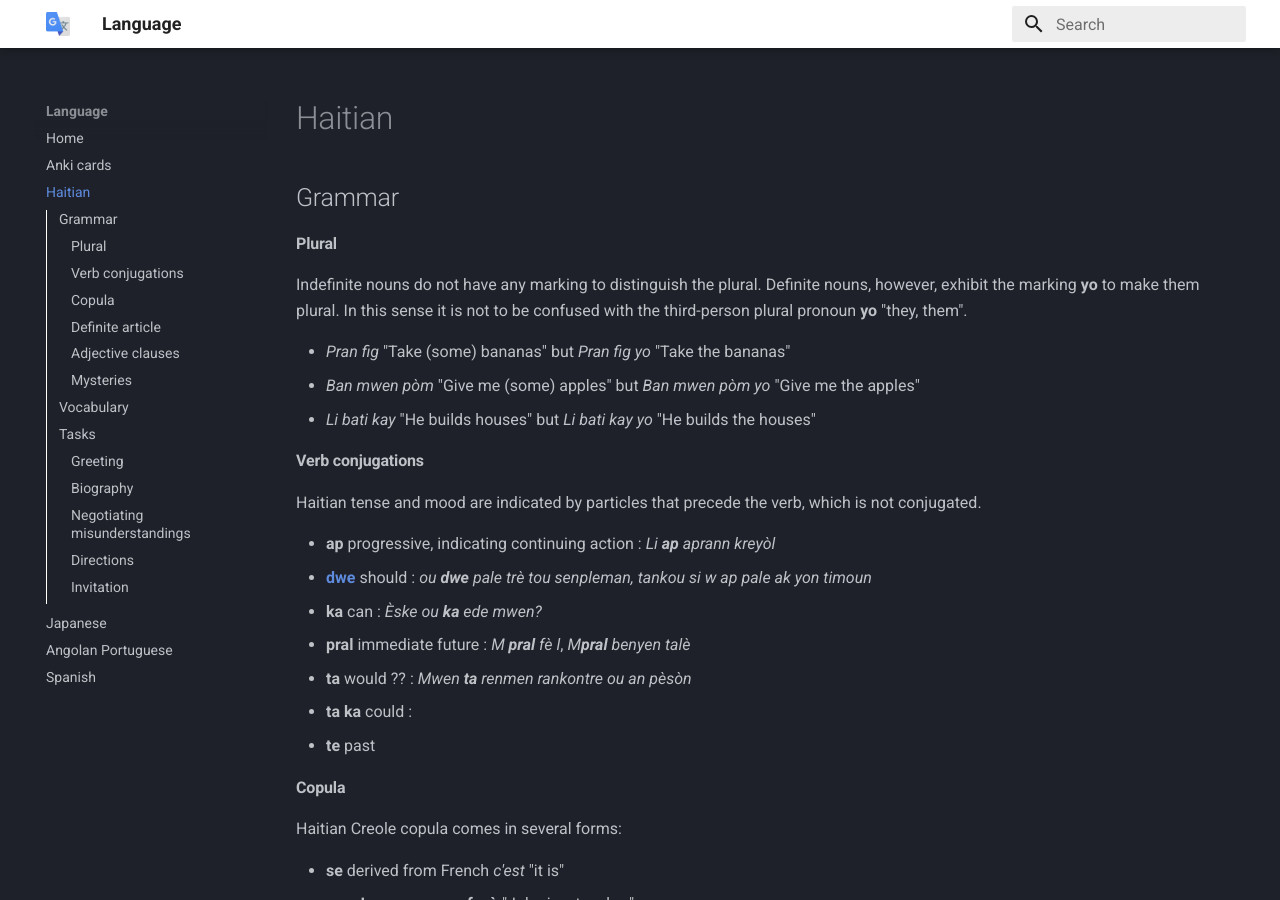
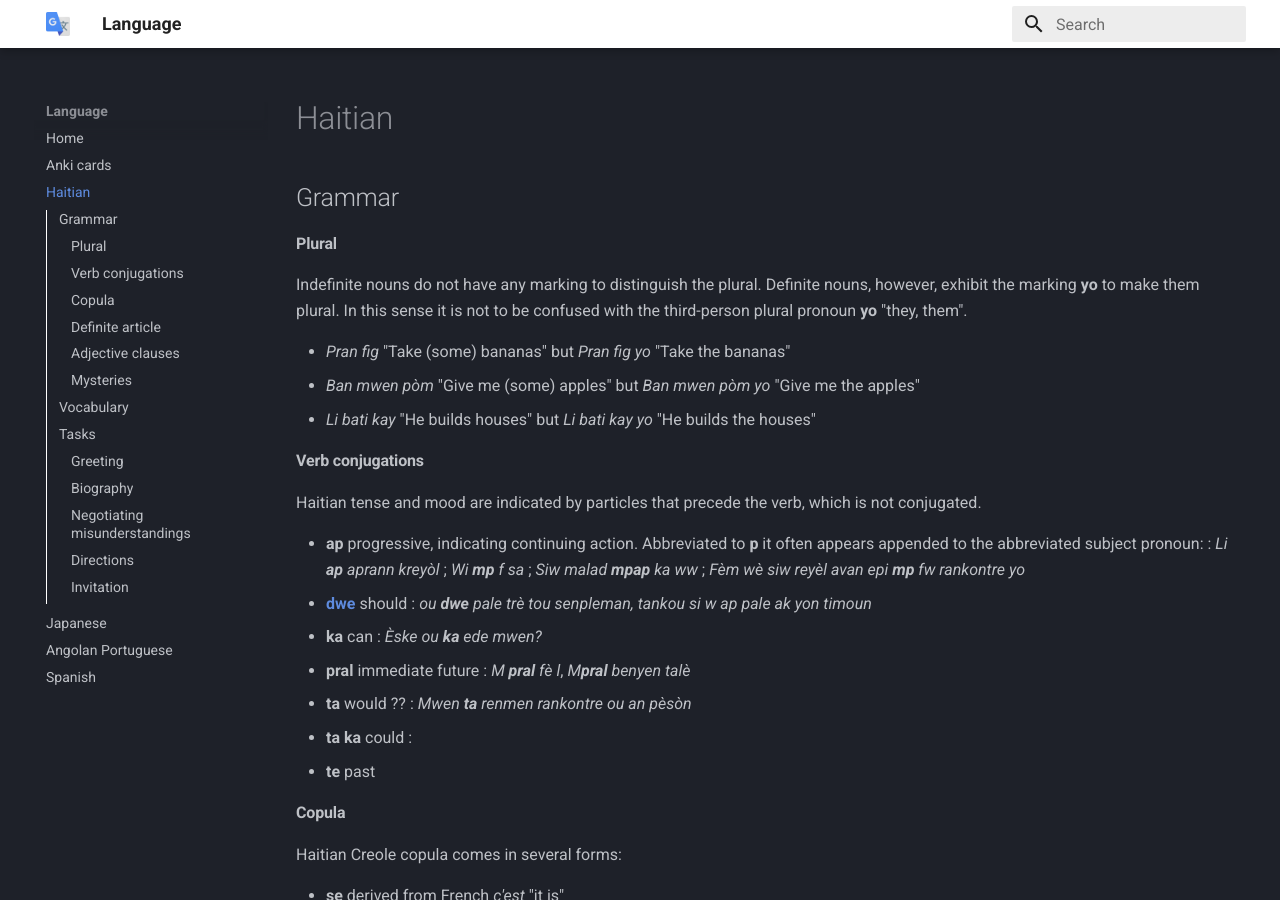
Before and after one commit to jasper-zanjani/language, an MkDocs documentation site: the page built from docs/Haitian.md, in a window 1280 px wide and 900 px high. Built offline with MkDocs 1.6.1 and Material for MkDocs 9.7.7, drawn with Linux system fonts in a browser that asks for light colours.

Commit message:
Haitian ap

```diff
--- a/docs/Haitian.md
+++ b/docs/Haitian.md
@@ -16,7 +16,7 @@ In this sense it is not to be confused with the third-person plural pronoun **yo
 
 Haitian tense and mood are indicated by particles that precede the verb, which is not conjugated.
 
-- **ap** progressive, indicating continuing action : _Li **ap** aprann kreyòl_
+- **ap** progressive, indicating continuing action. Abbreviated to **p** it often appears appended to the abbreviated subject pronoun:   : _Li **ap** aprann kreyòl_ ; _Wi **mp** f sa_ ; _Siw malad **mpap** ka ww_ ; _Fèm wè siw reyèl avan epi **mp** fw rankontre yo_
 - [**dwe**](https://www.wordhippo.com/what-is/the-meaning-of/haitian-creole-word-713438e7a6ae36604318a030d06b0790046b3d94.html) should : _ou **dwe** pale trè tou senpleman, tankou si w ap pale ak yon timoun_
 - **ka** can : _Èske ou **ka** ede mwen?_
 - **pral** immediate future : _M **pral** fè l_, _M**pral** benyen talè_
```
